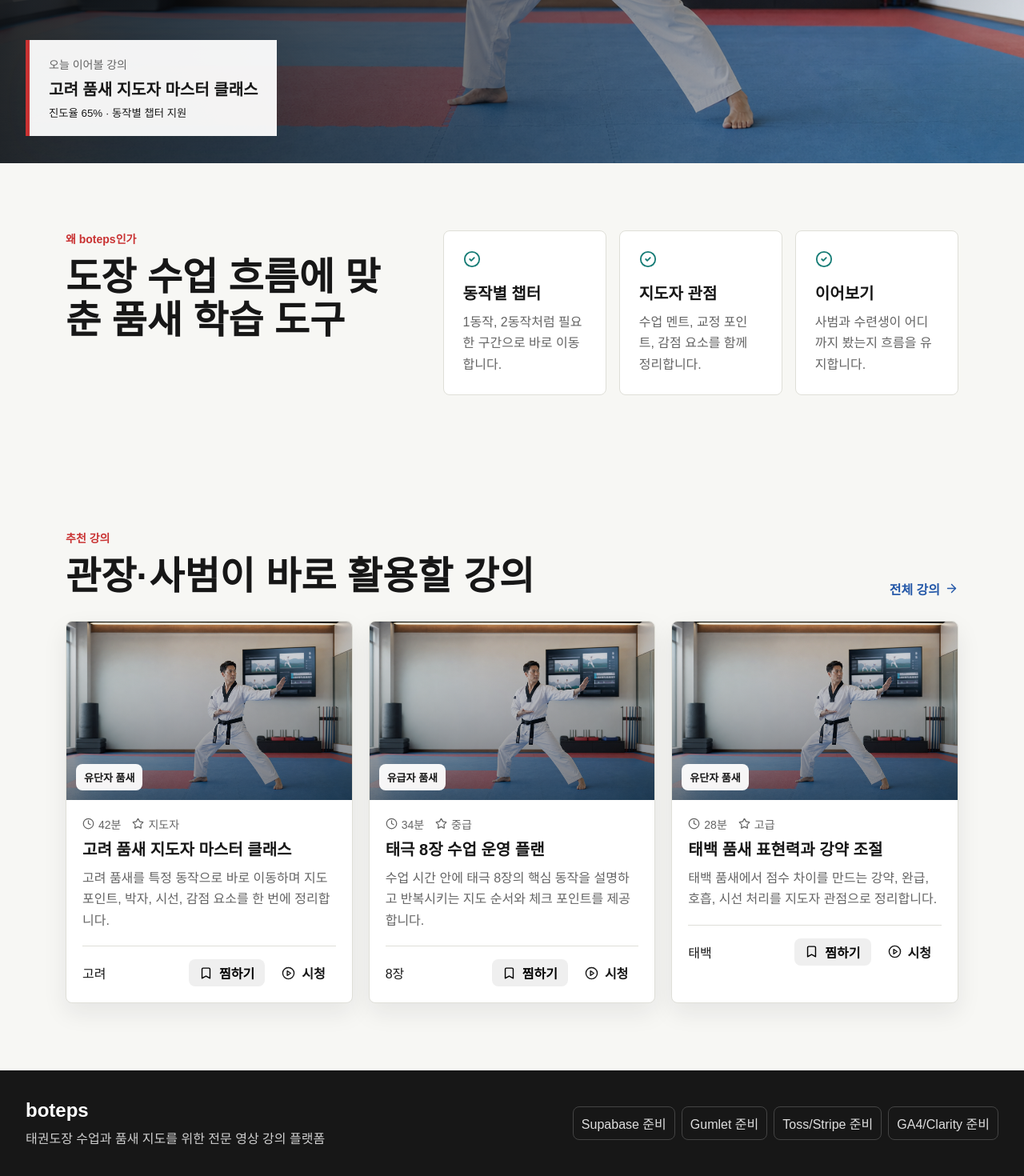
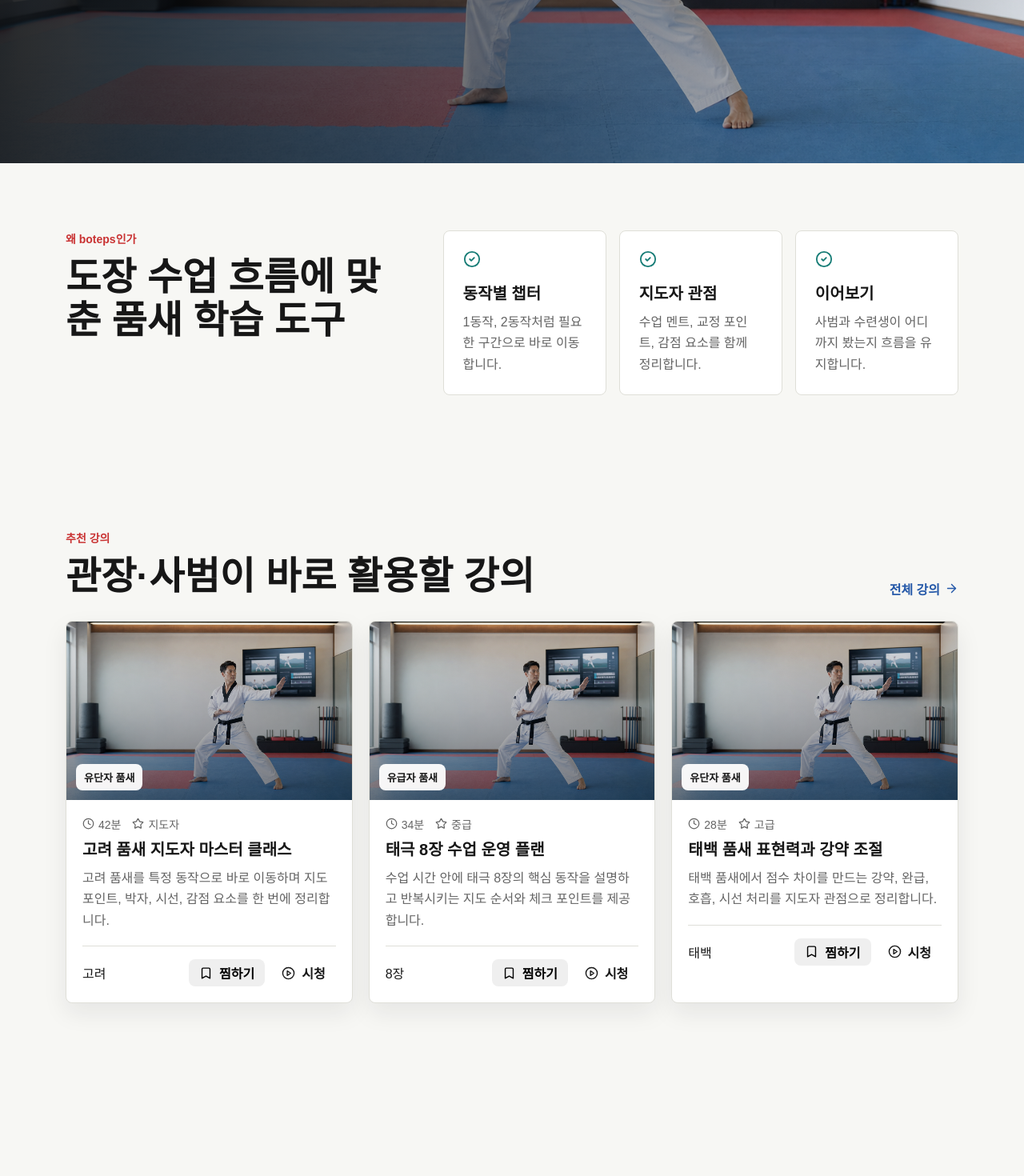
Before and after one commit to boteps4120-alt/botepswep, a Next.js app: page / in a window 1280 px wide. Shown: the part 596-2066 px from the top of the page at 80% size. After the commit the page ends 1934 px from the top, so only its background shows below. Built offline with nearby package versions, Linux system fonts and the light colour scheme; no server answers.

Commit message:
Remove MVP footer and hero progress card

```diff
--- a/app/globals.css
+++ b/app/globals.css
@@ -246,30 +246,11 @@ h3 {
   gap: 12px;
 }
 
-.hero-next {
-  background: rgba(255, 255, 255, 0.94);
-  border-left: 5px solid var(--red);
-  bottom: 34px;
-  box-shadow: var(--shadow);
-  display: grid;
-  gap: 6px;
-  left: 32px;
-  max-width: 500px;
-  padding: 20px 24px;
-  position: absolute;
-  z-index: 2;
-}
-
-.hero-next span,
 .stat-label,
 .course-meta,
 .small-muted {
   color: var(--muted);
   font-size: 14px;
-}
-
-.hero-next strong {
-  font-size: 20px;
 }
 
 .section-shell {
@@ -1418,35 +1399,6 @@ th {
   display: flex;
   justify-content: space-between;
   padding: 12px 14px;
-}
-
-.site-footer {
-  align-items: center;
-  background: #171717;
-  color: #fff;
-  display: flex;
-  gap: 24px;
-  justify-content: space-between;
-  padding: 36px 32px;
-}
-
-.site-footer p {
-  color: #cfcfcf;
-  margin: 8px 0 0;
-}
-
-.footer-grid {
-  display: flex;
-  flex-wrap: wrap;
-  gap: 8px;
-  justify-content: flex-end;
-}
-
-.footer-grid span {
-  border: 1px solid #444;
-  border-radius: 8px;
-  color: #dfdfdf;
-  padding: 8px 10px;
 }
 
 @media (max-width: 980px) {
@@ -1499,8 +1451,7 @@ th {
     grid-template-columns: 1fr;
   }
 
-  .section-heading,
-  .site-footer {
+  .section-heading {
     align-items: flex-start;
     flex-direction: column;
   }
@@ -1508,13 +1459,7 @@ th {
 
 @media (max-width: 640px) {
   .hero-content {
-    padding: 72px 20px 190px;
-  }
-
-  .hero-next {
-    bottom: 20px;
-    left: 20px;
-    right: 20px;
+    padding: 72px 20px;
   }
 
   .section-shell,
--- a/app/layout.tsx
+++ b/app/layout.tsx
@@ -1,7 +1,6 @@
 import type { Metadata } from "next";
 import "./globals.css";
 import { Analytics } from "@/components/analytics";
-import { SiteFooter } from "@/components/site-footer";
 import { SiteHeader } from "@/components/site-header";
 
 export const metadata: Metadata = {
@@ -20,7 +19,6 @@ export default function RootLayout({
         <Analytics />
         <SiteHeader />
         <main>{children}</main>
-        <SiteFooter />
       </body>
     </html>
   );
--- a/app/page.tsx
+++ b/app/page.tsx
@@ -28,11 +28,6 @@ export default function HomePage() {
               <span>월 9,900원 구독</span>
             </Link>
           </div>
-        </div>
-        <div className="hero-next">
-          <span>오늘 이어볼 강의</span>
-          <strong>{featured.title}</strong>
-          <small>진도율 {featured.progress}% · 동작별 챕터 지원</small>
         </div>
       </section>
 
--- a/components/site-footer.tsx
+++ /dev/null
@@ -1,20 +0,0 @@
-import Link from "next/link";
-
-export function SiteFooter() {
-  return (
-    <footer className="site-footer">
-      <div>
-        <Link className="footer-brand" href="/">
-          boteps
-        </Link>
-        <p>태권도장 수업과 품새 지도를 위한 전문 영상 강의 플랫폼</p>
-      </div>
-      <div className="footer-grid">
-        <span>Supabase 준비</span>
-        <span>Gumlet 준비</span>
-        <span>Toss/Stripe 준비</span>
-        <span>GA4/Clarity 준비</span>
-      </div>
-    </footer>
-  );
-}
```
